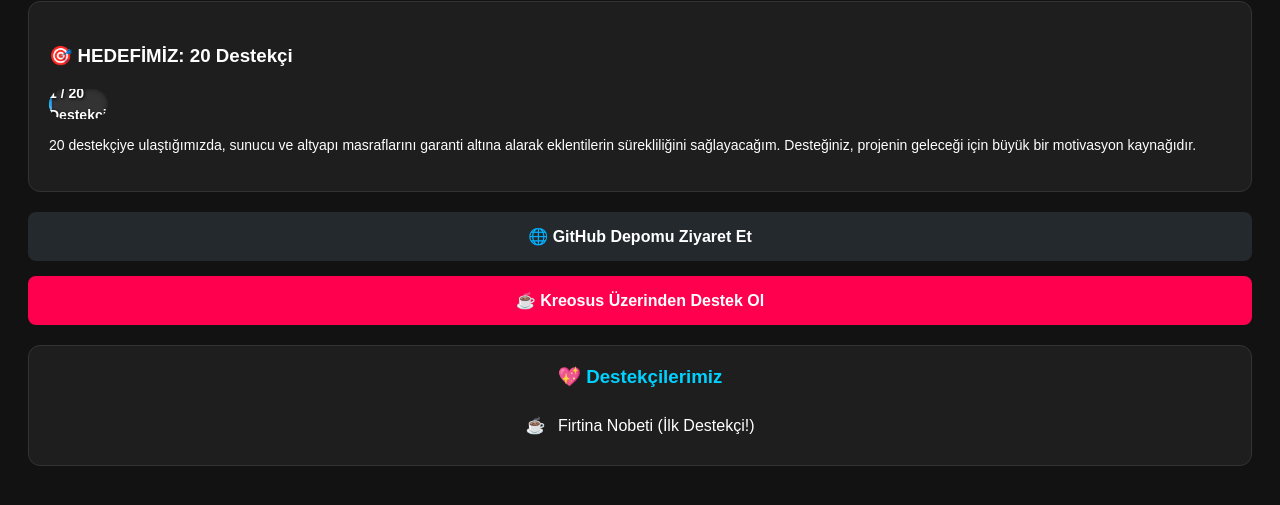
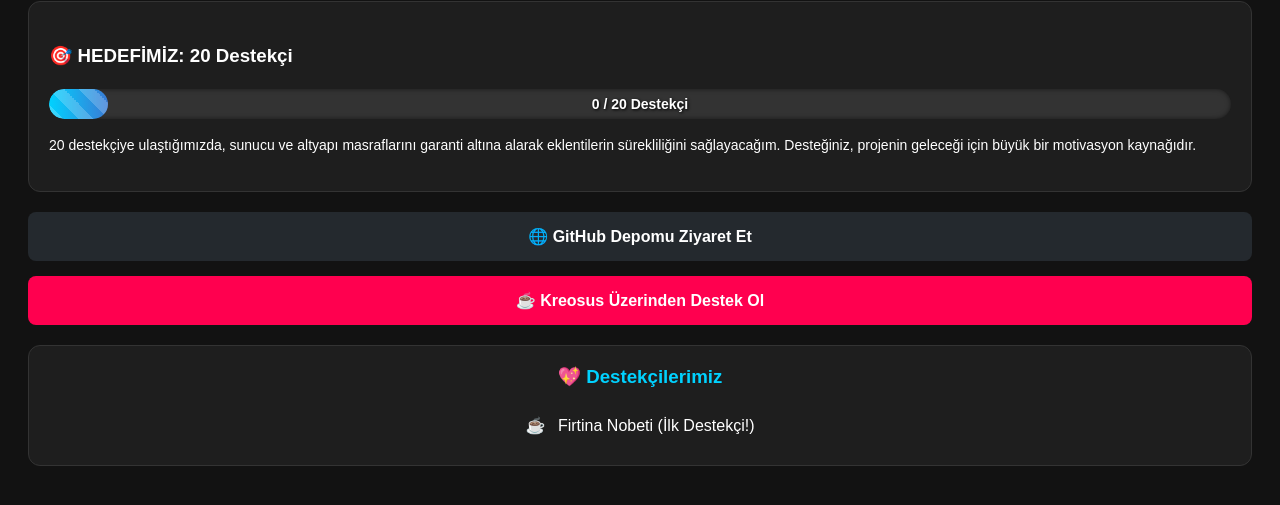
Before and after one commit to SafakStream/SafakStream-Extensions, a plain HTML site: page index.html in a window 1280 px wide. Shown: the part 107-612 px from the top of the page. Drawn offline with Linux system fonts and the light colour scheme.

Commit message:
fix: Bot sadece gizli veriyi guncelliyor, JS ile tasarim korunuyor

```diff
--- a/index.html
+++ b/index.html
@@ -13,7 +13,8 @@
         .github { background-color: #24292e; }
         .kreosus { background-color: #ff004f; }
 
-        .progress-container { width: 5%; background-color: #333; border-radius: 20px; margin: 15px 0; overflow: hidden; position: relative; height: 30px; box-shadow: inset 0 0 5px rgba(0,0,0,0.5); }
+        .progress-container { width: 100%; background-color: #333; border-radius: 20px; margin: 15px 0; overflow: hidden; position: relative; height: 30px; box-shadow: inset 0 0 5px rgba(0,0,0,0.5); }
+        /* Barin genisligi artik JS ile ayarlanacak */
         .progress-bar { width: 5%; height: 100%; background: linear-gradient(90deg, #00d2ff 0%, #3a7bd5 100%); border-radius: 20px; position: absolute; top: 0; left: 0; transition: width 1s ease-in-out; }
         .progress-bar::after { content: ''; position: absolute; top: 0; left: 0; bottom: 0; right: 0; background: linear-gradient(45deg, rgba(255,255,255,0.2) 25%, transparent 25%, transparent 50%, rgba(255,255,255,0.2) 50%, rgba(255,255,255,0.2) 75%, transparent 75%, transparent); background-size: 30px 30px; animation: move 2s linear infinite; border-radius: 20px; }
         @keyframes move { 0% { background-position: 0 0; } 100% { background-position: 30px 30px; } }
@@ -30,12 +31,15 @@
 <body>
     <h1>SafakStream Projesi</h1>
 
+    <!-- GIZLI VERI: Botumuz sadece buradaki sayiyi degistirecek -->
+    <div id="bot-verisi" style="display: none;">0</div>
+
     <div class="card">
         <h3>🎯 HEDEFİMİZ: 20 Destekçi</h3>
 
         <div class="progress-container">
-            <div class="progress-bar"></div>
-            <div class="progress-text">1 / 20 Destekçi</div>
+            <div class="progress-bar" id="progress-bar"></div>
+            <div class="progress-text" id="progress-text">0 / 20 Destekçi</div>
         </div>
 
         <p style="font-size: 14px; margin-top: 10px;">
@@ -52,5 +56,25 @@
             <li><span class="emoji">☕</span> Firtina Nobeti (İlk Destekçi!)</li>
         </ul>
     </div>
+
+    <!-- Tasarimi bozmadan guncelleyen JS kodu -->
+    <script>
+        document.addEventListener("DOMContentLoaded", function() {
+            // Botun biraktigi gizli sayiyi oku
+            var count = parseInt(document.getElementById("bot-verisi").innerText.trim());
+
+            if (!isNaN(count)) {
+                // Yaziyi guncelle
+                document.getElementById("progress-text").innerText = count + " / 20 Destekçi";
+
+                // Barin genisligini hesapla ve uygula (Her kisi %5)
+                var yuzde = count * 5;
+                if(yuzde > 100) yuzde = 100; // Maksimum %100 olsun
+                if(yuzde < 5) yuzde = 5; // 0 olsa bile ufak isik kalsin
+
+                document.getElementById("progress-bar").style.width = yuzde + "%";
+            }
+        });
+    </script>
 </body>
 </html>
```
Also changed, not shown: 1 other file.
